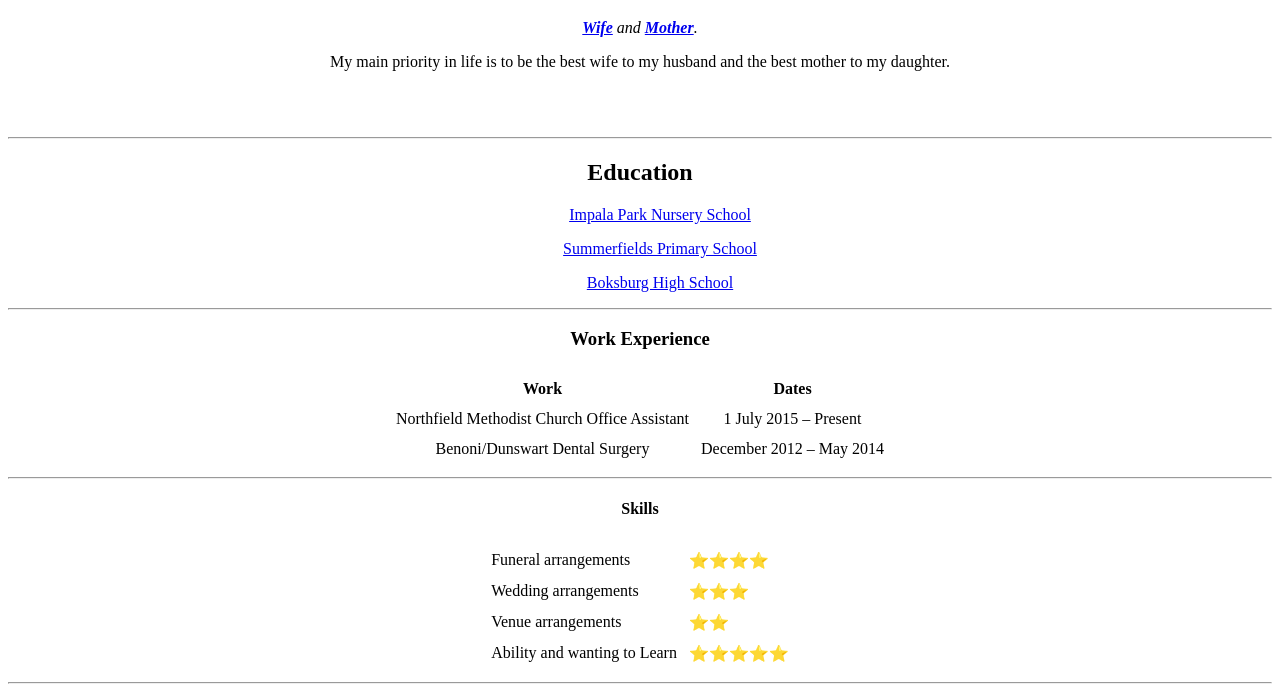
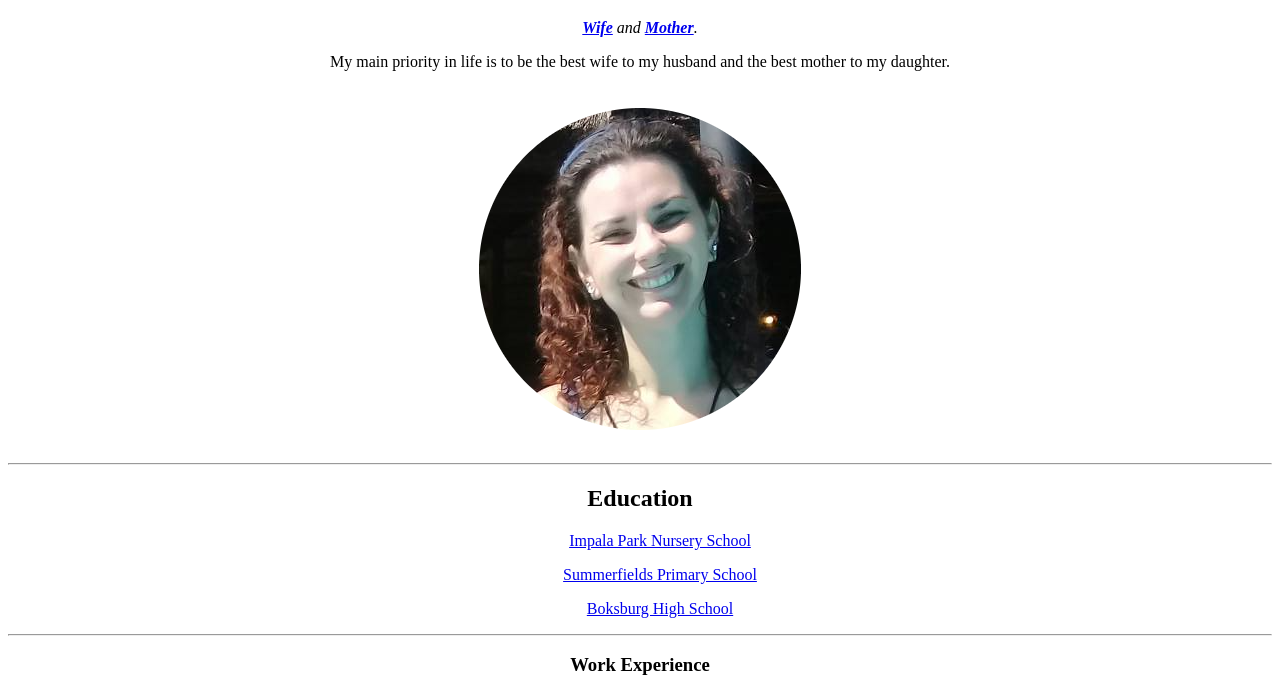
Before and after one commit to ClaireThomson/Newsletter-Signup, a plain HTML site: page index.html in a window 1280 px wide. Shown: the part 61-750 px from the top of the page. Drawn offline with Linux system fonts and the light colour scheme.

Commit message:
Update index.html

```diff
--- a/index.html
+++ b/index.html
@@ -10,7 +10,7 @@
   <body>
     <table cellspacing="20">
       <tr>
-        <td><claire pic.png>
+        <td><img src="Image/claire pic.png">
           </td>
           <h1>Claire Thomson</h1>
           <p><em><strong><a
```
